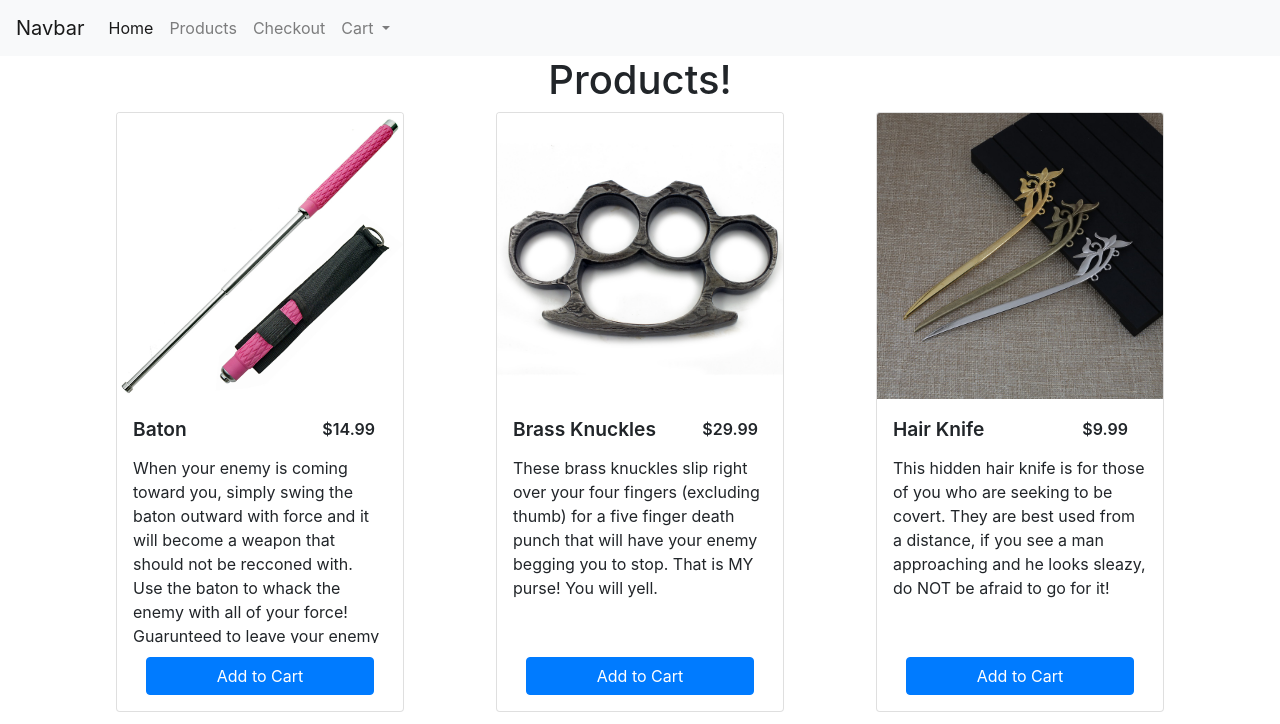
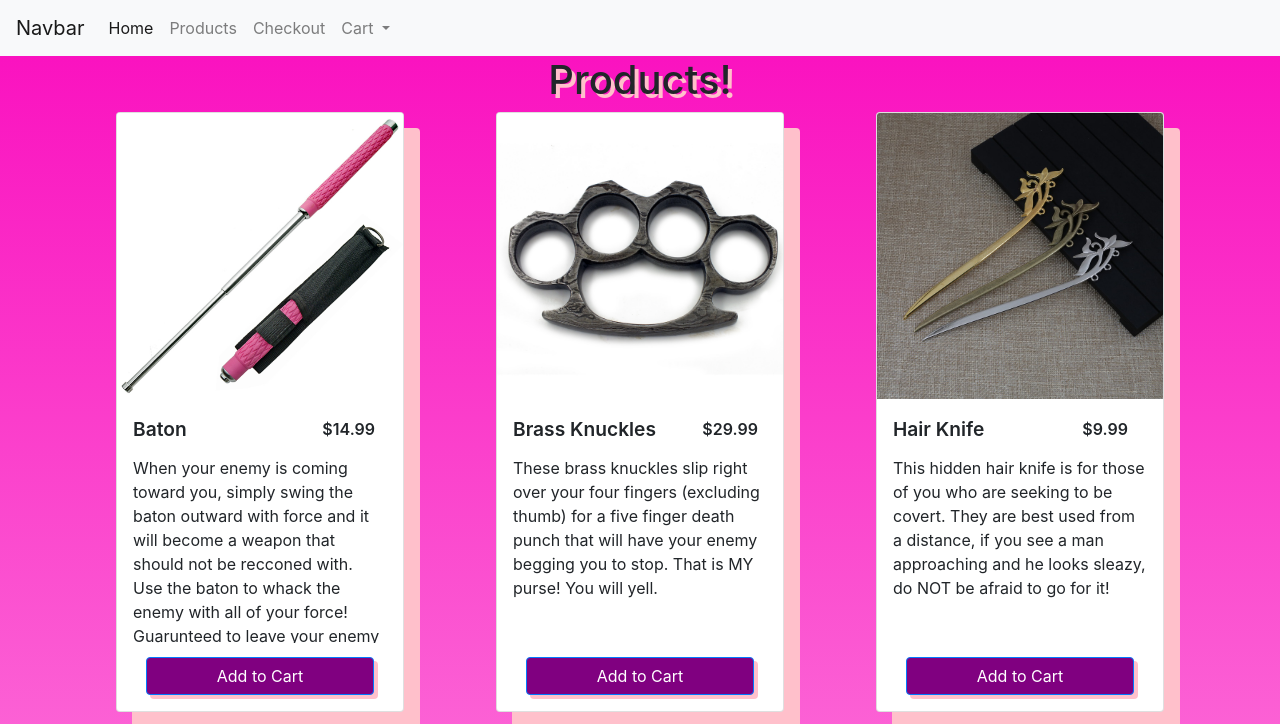
Before and after one commit to istuart50/ApolloOneStorefront, a website: page products.html in a window 1280 px wide. Shown: the top 724 px of the page. Drawn offline with nearby package versions, Linux system fonts and the light colour scheme.

Commit message:
background color, shadow boxes, buttons and hover

```diff
--- a/css/checkout.css
+++ b/css/checkout.css
@@ -16,3 +16,7 @@
     text-align: center;
     margin-top: 8px;
 }
+
+text {
+    text-color: white;
+}
--- a/css/styles.css
+++ b/css/styles.css
@@ -9,6 +9,7 @@
     color: white !important;
     height: 340px;
 }
+
 .cart-container {
     padding: 8px;
 }
@@ -51,3 +52,26 @@
     min-width: 24px;
     max-width: 48px;
 }
+
+body {
+    background-image: linear-gradient(rgb(250, 12, 190), white);
+
+}
+
+h1 {
+    text-shadow: 4px 4px pink;
+}
+
+.card {
+    box-shadow: 16px 16px pink;
+}
+
+.btn {
+    background-color: purple;
+    color: white;
+    box-shadow: 4px 4px pink;
+}
+
+.btn:hover {
+    background-color: violet;
+}
```
